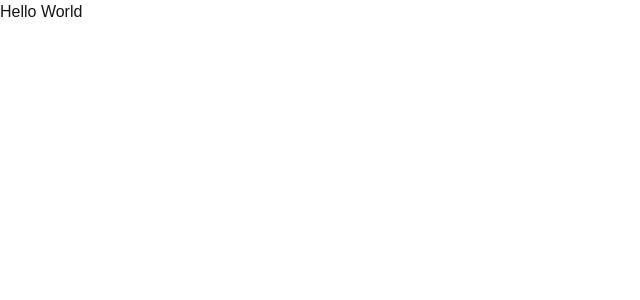
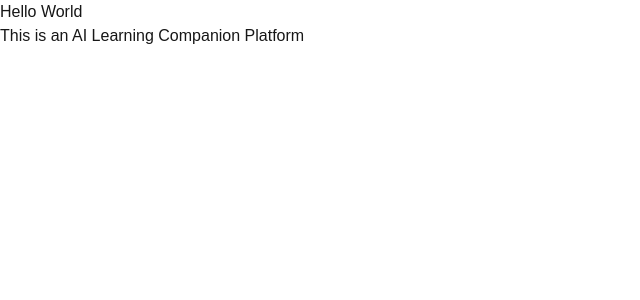
Before and after one commit to Arup43/ai-learning-companion-frontend, a Next.js app: page / in a window 1280 px wide. Shown: the top 300 px of the page, without its empty margins (0-640 px from the left). Built offline with nearby package versions, Linux system fonts and the light colour scheme.

Commit message:
add description

```diff
--- a/src/app/page.tsx
+++ b/src/app/page.tsx
@@ -2,6 +2,7 @@ export default function Home() {
   return (
     <div>
       <h1>Hello World</h1>
+      <p>This is an AI Learning Companion Platform</p>
     </div>
   );
 }
```
